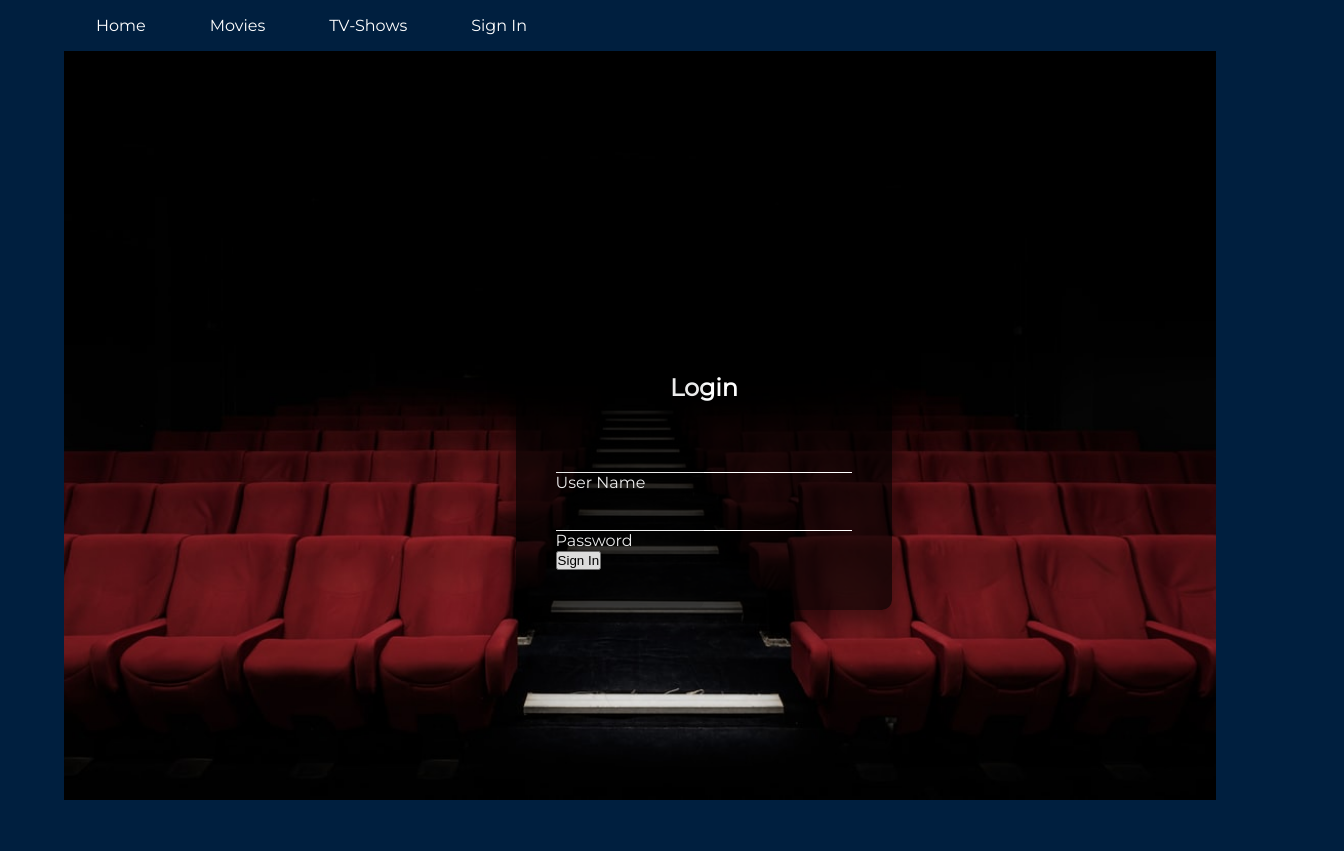
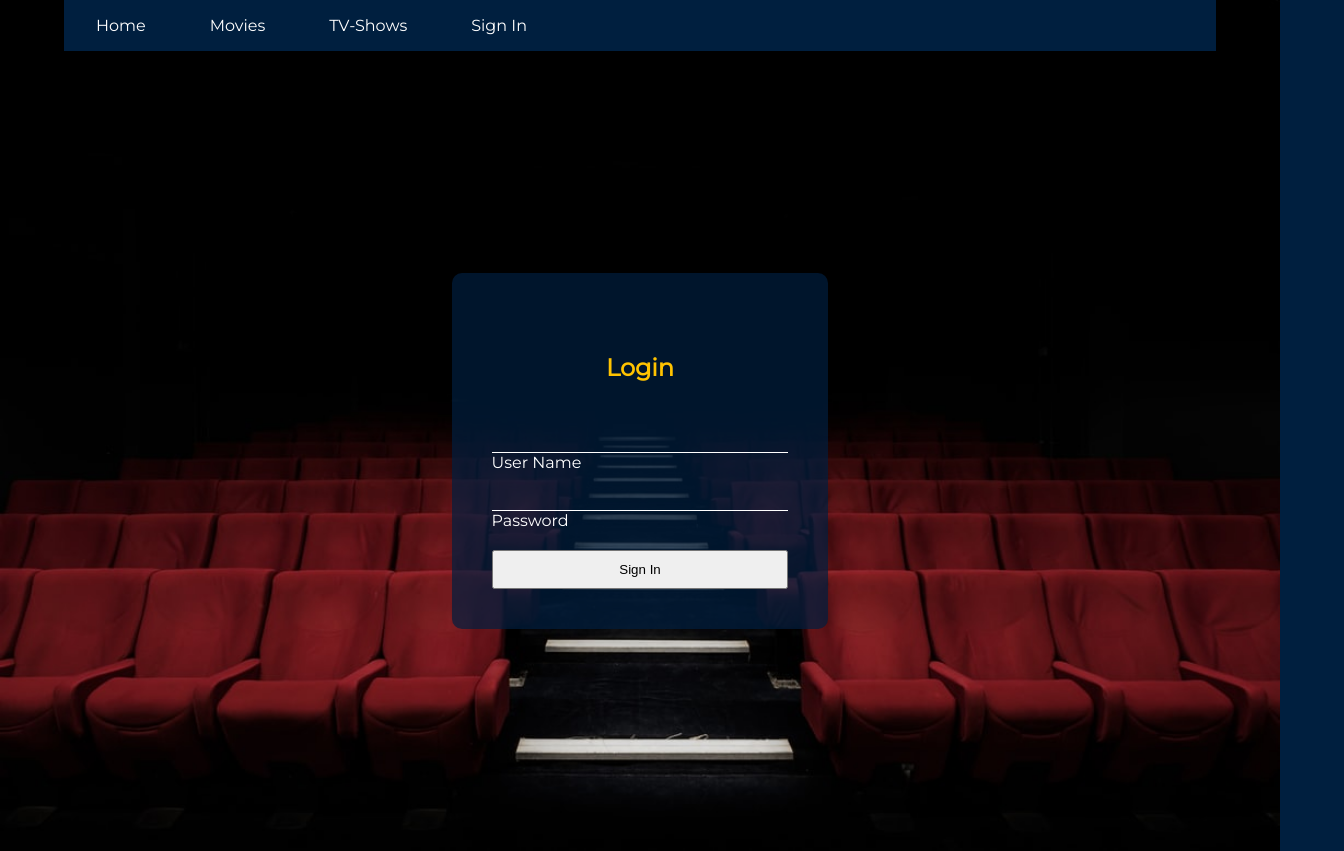
Before and after one commit to LukeBF/Vudu-Movies-Clone-React, a React (Create React App) app: page /login in a window 1280 px wide. Shown: the whole page, 1344 px wide, since content can reach past the window. Built offline with nearby package versions, Linux system fonts and the light colour scheme; no server answers.

Commit message:
Completed layout for login page

```diff
--- a/src/assets/App.css
+++ b/src/assets/App.css
@@ -8,6 +8,7 @@
 body {
   font-family: "Montserrat", sans-serif;
   background-color: var(--primary-bg-color);
+  min-height: 100vh;
 }
 
 #page-container {
@@ -36,6 +37,10 @@ header a {
 }
 
 /* Hero */
+#hero-section {
+  background-color: var(--primary-bg-color);
+}
+
 #hero-section > div {
   height: 70vh;
   background-repeat: no-repeat;
@@ -146,7 +151,7 @@ header a {
 /* Log In */
 .login-bg {
   background-image: url("../assets/img/background/login-bg.jpg");
-  height: 100vh;
+  min-height: 100vh;
   background-repeat: no-repeat;
   background-size: cover;
   background-position: center center;
@@ -154,10 +159,12 @@ header a {
 
 .login-wrapper {
   color: var(--sec-font-color);
-  height: 100vh;
-  width: 100vw;
+  height: 50vh;
+  /* width: 100vw; */
   justify-content: center;
   align-items: center;
+  min-height: 100vh;
+  max-width: 100%;
 }
 
 .form {
@@ -165,12 +172,17 @@ header a {
   width: 100%;
   max-width: 380px;
   padding: 80px 40px 40px;
-  background-color: rgba(0, 0, 0, 0.7);
-  box-shadow: 0 15px 25px rgba(0, 0, 0, 0.5);
+  background-color: rgba(0, 31, 63, 0.7);
+  /* box-shadow: 0 15px 25px rgba(255, 255, 255, 0.3); */
   border-radius: 10px;
 }
 
-.form::before {
+.form > button {
+  margin-top: 20px;
+  padding: 10px;
+}
+
+/* .form::before {
   content: "";
   position: absolute;
   top: 0;
@@ -180,10 +192,11 @@ header a {
   background-color: rgba(0, 0, 0, 0.08);
   border-radius: 10px;
   pointer-events: none;
-}
+} */
 
 .form h2 {
   text-align: center;
+  color: var(--highlight-yellow);
   margin-bottom: 2rem;
 }
 
--- a/src/assets/Utilities.css
+++ b/src/assets/Utilities.css
@@ -7,7 +7,8 @@
   --sec-font-color: #ffffff;
 
   --button-color: #29ec83;
-  --highlight-text: #0d63a5;
+  --highlight-blue: #0d63a5;
+  --highlight-yellow: #ffc300;
 }
 
 /* Grid Layouts */
--- a/src/components/App.js
+++ b/src/components/App.js
@@ -8,8 +8,8 @@ import LogInPage from '../pages/LogInPage'
 // import FeaturedContainer from './FeaturedTitles'
 
 // CSS
-import '../assets/App.css'
-import '../assets/Utilities.css'
+// import '../assets/App.css'
+// import '../assets/Utilities.css'
 
 //Context
 import MovieContext from '../context/MovieContext'
@@ -44,7 +44,7 @@ const App = () => {
 
   return (
 
-    <div id="page-container">
+    <div>
       <Router>
         <MovieContext.Provider value={{movies,setMovies}}>
           <Switch>
--- a/src/components/Header.js
+++ b/src/components/Header.js
@@ -5,8 +5,7 @@ const Header = () => {
 
 
     return (
-        <header>
-            <div className="nav-container">
+        <header className="nav-container">
             <nav>
                 <ul>
                     <li><Link to="/">Home</Link></li>
@@ -15,7 +14,6 @@ const Header = () => {
                     <li><Link to="/login">Sign In</Link></li>
                 </ul>
             </nav>
-            </div>
         </header>
 
     )
--- a/src/components/LogInContainer.js
+++ b/src/components/LogInContainer.js
@@ -3,7 +3,7 @@ import React from 'react'
 const LogInContainer = () => {
     return (
         <div className="login-wrapper grid">
-            <form action="" className="form">
+            <form action="" className="form grid">
                 <h2>Login</h2>
                 <div className="form-input">
                     <input type="text" name="login-user" id="login-user"></input>
--- a/src/pages/HomePage.js
+++ b/src/pages/HomePage.js
@@ -7,6 +7,10 @@ import MovieRowContainer from '../components/MovieRowContainer'
 import Footer from '../components/Footer'
 import Genres from '../components/Genres'
 import FeaturedContainer from '../components/FeaturedTitles'
+
+// CSS
+import '../assets/App.css'
+import '../assets/Utilities.css'
 
 // Images
 import BannerImage from '../assets/img/banner/Pets-1920x900.jpg'
@@ -33,7 +37,7 @@ const HomePage = () => {
     },[]);
 
     return (
-        <div>
+        <div id="page-container">
             <Header />
             <section id="hero-section">
                 <Hero image={BannerImage}/>
--- a/src/pages/LogInPage.js
+++ b/src/pages/LogInPage.js
@@ -5,10 +5,15 @@ import Header from '../components/Header'
 import LogInContainer from '../components/LogInContainer'
 
 const LogIn = () => {
+
+
     return (
-        <div  className="login-bg">
-            <Header />
-            <LogInContainer />
+        <div className="login-bg">
+            <div id="page-container">
+                <Header />
+                <LogInContainer />
+            </div>
+
         </div>
     )
 }
--- a/src/pages/MoviesPage.js
+++ b/src/pages/MoviesPage.js
@@ -26,7 +26,7 @@ const MoviesPage = () => {
 
     return (
 
-        <div>
+        <div id="page-container">
             <Header />
             <section id="movie-list-section">
                 <h2>Movies</h2>
--- a/src/pages/ShowsPage.js
+++ b/src/pages/ShowsPage.js
@@ -23,7 +23,7 @@ const ShowsPage = () => {
     },[]);
 
     return (
-        <div>
+        <div id="page-container">
             <Header />
             <section id="movie-list-section">
                 <h2>TV-Shows</h2>
```
Lines whose indentation alone changed are shown as unchanged.
